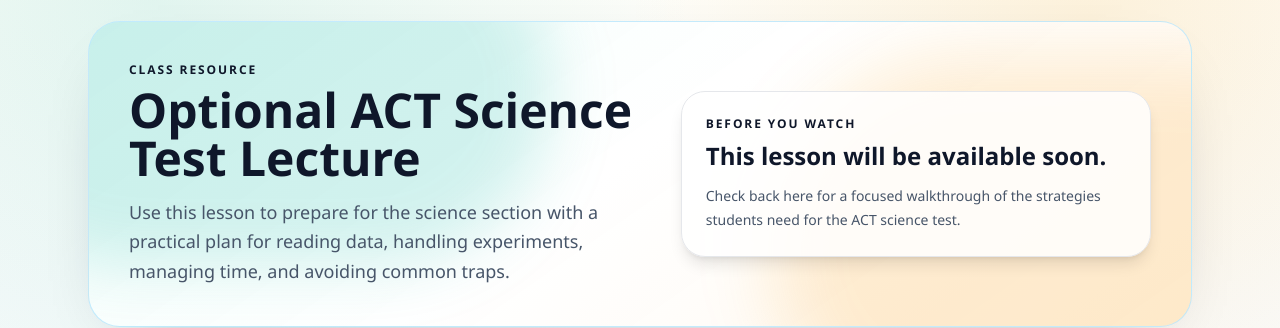
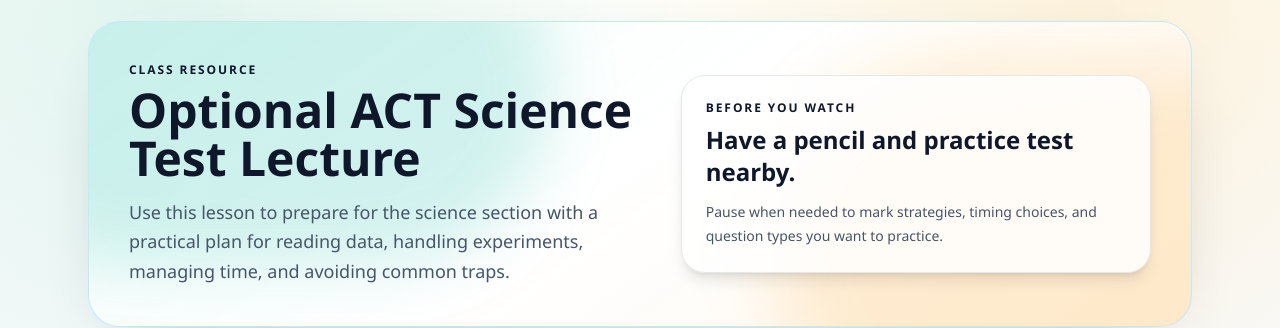
Before and after one commit to JoshD-prog/lang-act-prep, a SvelteKit app: page /resources/optional-science-test in a window 1280 px wide. Shown: the part 140-468 px from the top of the page. Built offline with nearby package versions, Linux system fonts and the light colour scheme; no server answers.

Commit message:
Add optional science lecture video

```diff
--- a/src/routes/resources/optional-science-test/+page.svelte
+++ b/src/routes/resources/optional-science-test/+page.svelte
@@ -1,7 +1,7 @@
 <script lang="ts">
   import Seo from '$lib/components/Seo.svelte';
 
-  const youtubeVideoId = '';
+  const youtubeVideoId = 'g8imXj6-BVc';
   const youtubeEmbedUrl = youtubeVideoId
     ? `https://www.youtube-nocookie.com/embed/${youtubeVideoId}?rel=0`
     : '';
```
